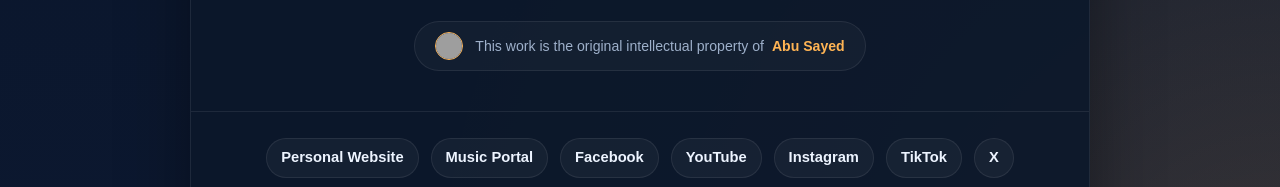
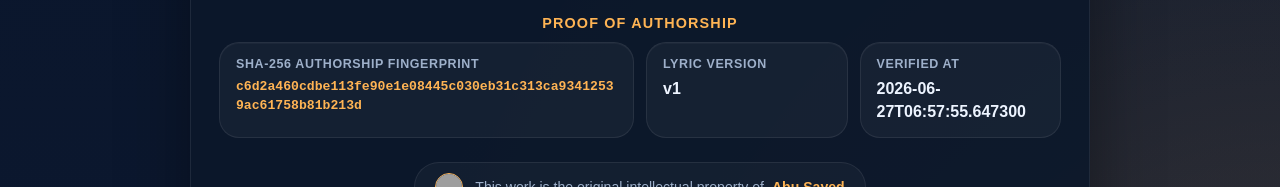
Before and after one commit to ImAbuSayed/sterne-uber-berlin, a plain HTML site: page index.html in a window 1280 px wide. Shown: the part 2426-2613 px from the top of the page. Drawn offline with Linux system fonts and the light colour scheme; grey boxes are pictures that could not be loaded.

Commit message:
feat: update song assets v1 with signed GPG commit [verified]

```diff
--- a/index.html
+++ b/index.html
@@ -14,9 +14,9 @@
     <meta name="keywords" content="Sterne über Berlin, Abu Sayed lyrics, original song lyrics, Abu Sayed original song, Abu Sayed lyricist, Abu Sayed composer, Abu Sayed songwriter, official lyrics">
     <meta name="robots" content="index,follow,max-snippet:-1,max-image-preview:large,max-video-preview:-1">
     <meta name="referrer" content="strict-origin-when-cross-origin">
-    <meta name="description" content="Access the verified lyrics of &#x27;Sterne über Berlin&#x27;, an original song crafted, composed, and performed by Abu Sayed.">
+    <meta name="description" content="Official lyrics for &#x27;Sterne über Berlin&#x27;, an original song written, composed, created, and owned by Abu Sayed.">
     <meta property="og:title" content="Sterne über Berlin - Original Lyrics by Abu Sayed">
-    <meta property="og:description" content="Access the verified lyrics of &#x27;Sterne über Berlin&#x27;, an original song crafted, composed, and performed by Abu Sayed.">
+    <meta property="og:description" content="Official lyrics for &#x27;Sterne über Berlin&#x27;, an original song written, composed, created, and owned by Abu Sayed.">
     <meta property="og:type" content="music.song">
     <meta property="og:url" content="https://imabusayed.github.io/sterne-uber-berlin/">
     <meta property="og:site_name" content="Abu Sayed Music">
@@ -24,7 +24,7 @@
     <meta name="last-modified" content="2026-06-24 14:09:14">
     <meta name="twitter:card" content="summary_large_image">
     <meta name="twitter:title" content="Sterne über Berlin - Original Lyrics by Abu Sayed">
-    <meta name="twitter:description" content="Access the verified lyrics of &#x27;Sterne über Berlin&#x27;, an original song crafted, composed, and performed by Abu Sayed.">
+    <meta name="twitter:description" content="Official lyrics for &#x27;Sterne über Berlin&#x27;, an original song written, composed, created, and owned by Abu Sayed.">
     <link rel="canonical" href="https://imabusayed.github.io/sterne-uber-berlin/">
     <link rel="sitemap" type="application/xml" title="Sitemap" href="https://imabusayed.github.io/sterne-uber-berlin/sitemap.xml">
     <link rel="author" href="https://github.com/ImAbuSayed">
@@ -100,7 +100,7 @@
       "@id": "https://imabusayed.github.io/sterne-uber-berlin#webpage",
       "url": "https://imabusayed.github.io/sterne-uber-berlin/",
       "name": "Sterne über Berlin - Original Lyrics by Abu Sayed",
-      "description": "Access the verified lyrics of 'Sterne über Berlin', an original song crafted, composed, and performed by Abu Sayed.",
+      "description": "Official lyrics for 'Sterne über Berlin', an original song written, composed, created, and owned by Abu Sayed.",
       "isPartOf": {
         "@id": "https://music.abusayed.com.bd/#website"
       },
@@ -537,7 +537,7 @@
 
         <div class="controls">
             <button class="btn-speak" id="speakBtn" title="Read the lyrics aloud"><span id="speakText">Read Aloud</span></button>
-            <a href="https://music.abusayed.com.bd/Licensing/?https://imabusayed.github.io/sterne-uber-berlin/" class="btn-license" title="Get licensing for this song" target="_blank">Obtain a Music License for Sterne über Berlin</a>
+            <a href="https://music.abusayed.com.bd/Licensing/?https://imabusayed.github.io/sterne-uber-berlin/" class="btn-license" title="Get licensing for this song" target="_blank">Get a Licensing Quote for Sterne über Berlin</a>
 
         </div>
         <br>
@@ -612,6 +612,26 @@
             <div class="meta-card">
                 <span class="meta-label">Publisher</span>
                 <strong>Abu Sayed Music</strong>
+            </div>
+
+                </div>
+            </div>
+
+            <div class="details-block">
+                <div class="details-title">Proof of Authorship</div>
+                <div class="meta-grid">
+
+            <div class="meta-card" style="grid-column: span 2;">
+                <span class="meta-label">SHA-256 Authorship Fingerprint</span>
+                <strong style="word-break: break-all; font-family: monospace; font-size: 0.82rem; color: var(--accent);">c6d2a460cdbe113fe90e1e08445c030eb31c313ca93412539ac61758b81b213d</strong>
+            </div>
+            <div class="meta-card">
+                <span class="meta-label">Lyric Version</span>
+                <strong>v1</strong>
+            </div>
+            <div class="meta-card">
+                <span class="meta-label">Verified At</span>
+                <strong>2026-06-27T06:57:55.647300</strong>
             </div>
 
                 </div>
```
Also changed, not shown: excerpts/Bridge-Preview.txt (added), excerpts/Chorus-Preview.txt (added), excerpts/Final-Chorus-Preview.txt (added), excerpts/Hook-Preview.txt (added), excerpts/Pre-Chorus-2-Preview.txt (added), excerpts/Pre-Chorus-3-Preview.txt (added), excerpts/Pre-Chorus-Preview.txt (added), excerpts/Verse-1-Preview.txt (added), excerpts/Verse-2-Preview.txt (added), excerpts/Verse-3-Preview.txt (added), hashes.txt (added), llms.txt, lyrics_backup/2026-06-27_sterne-uber-berlin-v1.txt (added), manifest.json (added), 1 other file.
